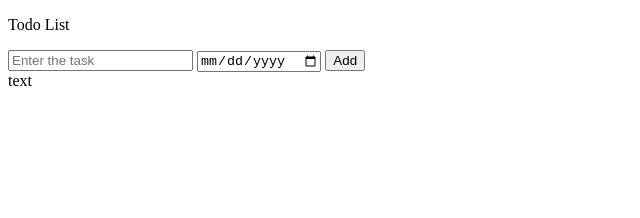
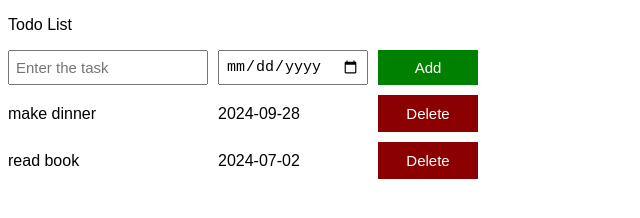
Before and after one commit to Prarambh5/tasklist, a plain HTML site: page index.html in a window 1280 px wide. Shown: the whole page, without its empty margins (0-640 px from the left). Drawn offline with Linux system fonts and the light colour scheme.

Commit message:
final-change

```diff
--- a/index.html
+++ b/index.html
@@ -1,7 +1,7 @@
 <!DOCTYPE html>
 <html lang="en">
   <head>
-    <link rel="stylesheet" href="task.css" />
+    <link rel="stylesheet" href="Task-list.css" />
     <meta charset="UTF-8" />
     <meta name="viewport" content="width=device-width, initial-scale=1.0" />
     <title>Task List</title>
@@ -18,6 +18,6 @@
       <button onclick="addTodo();" class="add-todo-button">Add</button>
     </div>
     <div class="js-todo-list todo-grid">text</div>
-    <script src="task.js"></script>
+    <script src="Task-list.js"></script>
   </body>
 </html>
```
